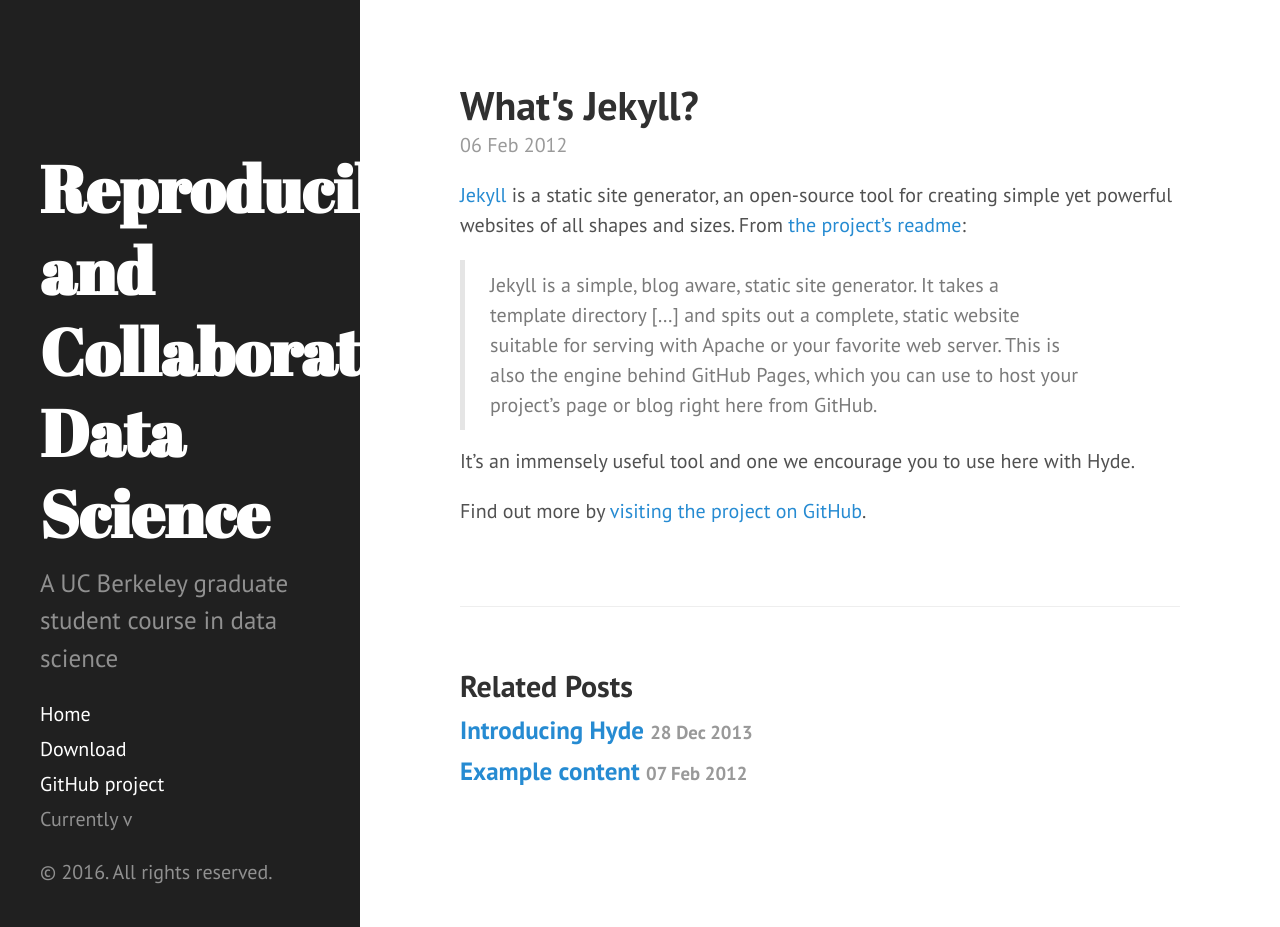
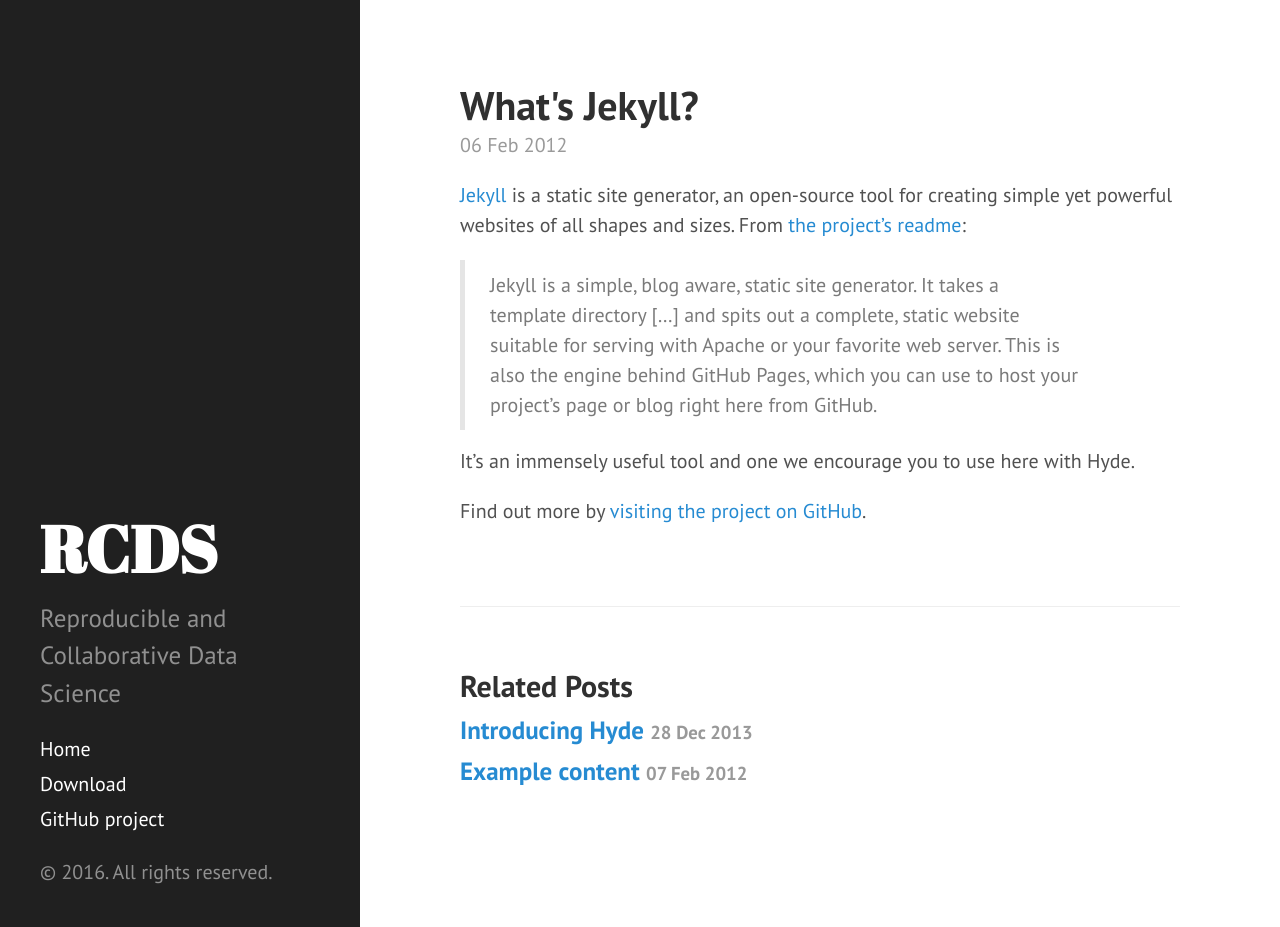
Before and after one commit to espm-288/rcds, a Jekyll site: the page built from docs/_posts/2012-02-06-whats-jekyll.md, in a window 1280 px wide and 927 px high. Built offline with Jekyll 4.4.1, drawn with Linux system fonts in a browser that asks for light colours.

Commit message:
better fitting title

```diff
--- a/docs/_config.yml
+++ b/docs/_config.yml
@@ -7,9 +7,9 @@
 permalink:        pretty
 
 # Setup
-title:            'Reproducible and Collaborative Data Science'
+title:            'RCDS'
 tagline:          'Environment and Society: Data Sciences for the 21st Century'
-description:      'A UC Berkeley graduate student course in data science'
+description:      'Reproducible and Collaborative Data Science'
 url:              'https://ds421.github.com/rcds'
 baseurl:          '/rcds/'
 
--- a/docs/_includes/sidebar.html
+++ b/docs/_includes/sidebar.html
@@ -28,7 +28,6 @@
 
       <a class="sidebar-nav-item" href="{{ site.github.repo }}/archive/v{{ site.version }}.zip">Download</a>
       <a class="sidebar-nav-item" href="{{ site.github.repo }}">GitHub project</a>
-      <span class="sidebar-nav-item">Currently v{{ site.version }}</span>
     </nav>
 
     <p>&copy; {{ site.time | date: '%Y' }}. All rights reserved.</p>
```
